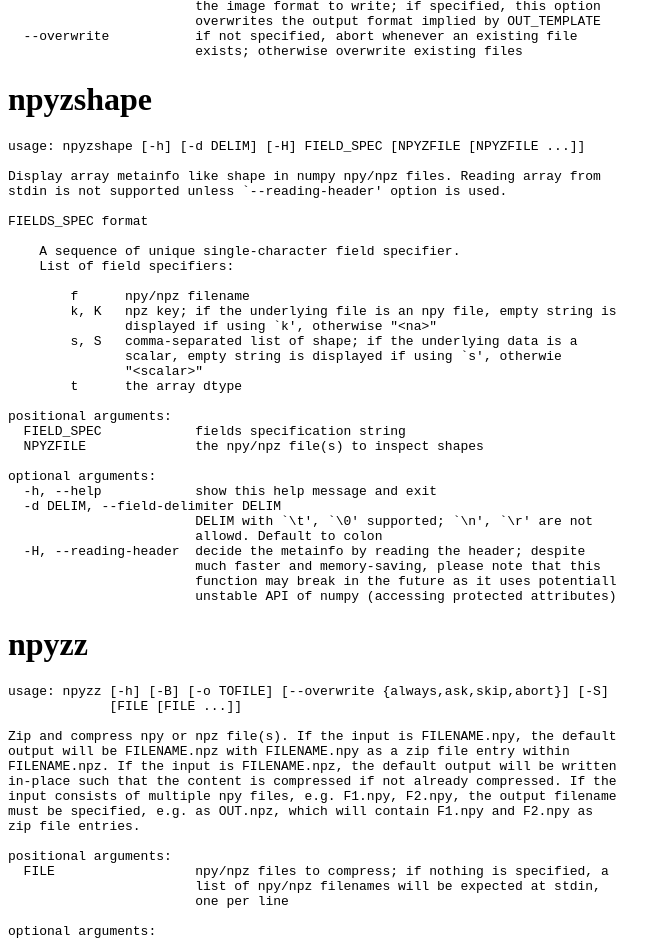
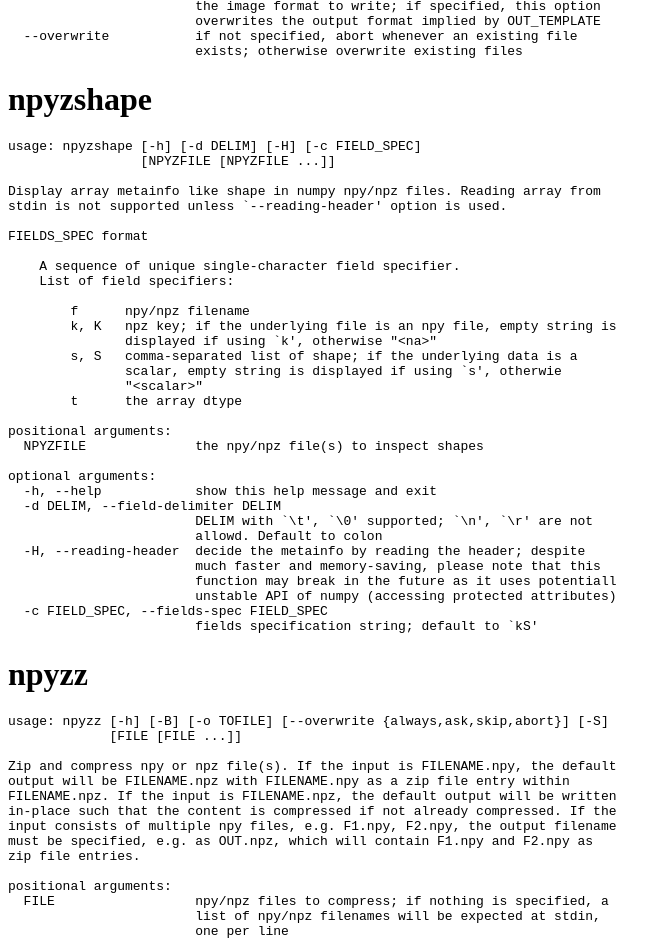
Before and after one commit to kkew3/npyzutils, a plain HTML site: page doc/index.html in a window 1280 px wide. Shown: the part 1797-2736 px from the top of the page, without its empty margins (0-671 px from the left). Drawn offline with Linux system fonts and the light colour scheme.

Commit message:
Slightly changed cmd interface

```diff
--- a/doc/index.html
+++ b/doc/index.html
@@ -115,7 +115,8 @@ output options:
   --overwrite           if not specified, abort whenever an existing file
                         exists; otherwise overwrite existing files</code></pre>
 <h1 id="npyzshape">npyzshape</h1>
-<pre><code>usage: npyzshape [-h] [-d DELIM] [-H] FIELD_SPEC [NPYZFILE [NPYZFILE ...]]
+<pre><code>usage: npyzshape [-h] [-d DELIM] [-H] [-c FIELD_SPEC]
+                 [NPYZFILE [NPYZFILE ...]]
 
 Display array metainfo like shape in numpy npy/npz files. Reading array from
 stdin is not supported unless `--reading-header&#39; option is used.
@@ -134,7 +135,6 @@ FIELDS_SPEC format
         t      the array dtype
 
 positional arguments:
-  FIELD_SPEC            fields specification string
   NPYZFILE              the npy/npz file(s) to inspect shapes
 
 optional arguments:
@@ -145,7 +145,9 @@ optional arguments:
   -H, --reading-header  decide the metainfo by reading the header; despite
                         much faster and memory-saving, please note that this
                         function may break in the future as it uses potentiall
-                        unstable API of numpy (accessing protected attributes)</code></pre>
+                        unstable API of numpy (accessing protected attributes)
+  -c FIELD_SPEC, --fields-spec FIELD_SPEC
+                        fields specification string; default to `kS&#39;</code></pre>
 <h1 id="npyzz">npyzz</h1>
 <pre><code>usage: npyzz [-h] [-B] [-o TOFILE] [--overwrite {always,ask,skip,abort}] [-S]
              [FILE [FILE ...]]
```
Also changed, not shown: 2 other files.
